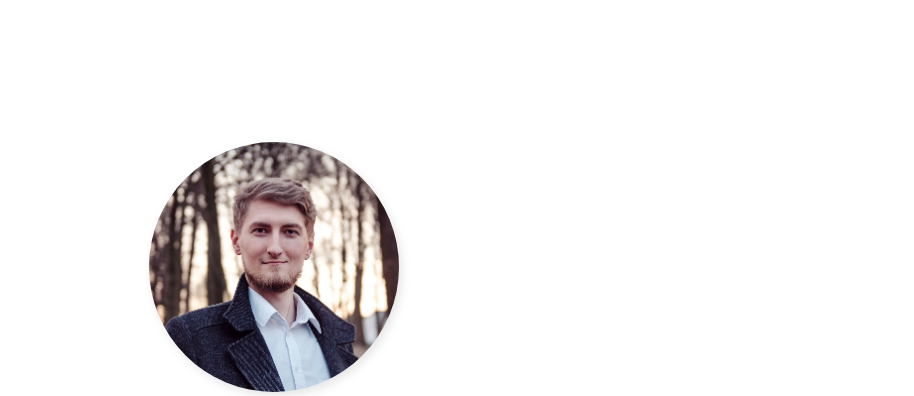
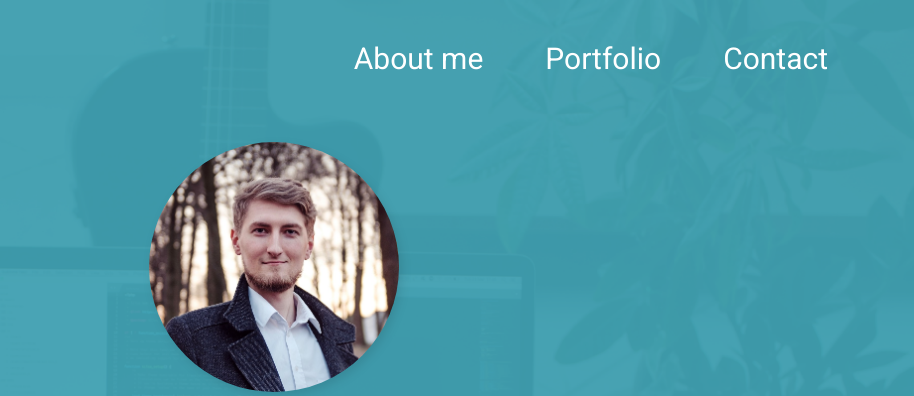
Before and after one commit to KamilPartyka/Portfolio, a Gatsby site: page / in a window 1280 px wide. Shown: the top 396 px of the page, without its empty margins (366-1280 px from the left). Built offline with nearby package versions, Linux system fonts and the light colour scheme; Gatsby itself is replaced by a stand-in of ours; a web font is replaced by a local one.

Commit message:
fixing backgound images

```diff
--- a/gatsby-config.js
+++ b/gatsby-config.js
@@ -1,4 +1,4 @@
-module.exports = {
+const config = {
   pathPrefix: `/Portfolio`,
   plugins: [
     'gatsby-plugin-styled-components',
@@ -6,11 +6,12 @@ module.exports = {
     'gatsby-transformer-sharp',
     'gatsby-plugin-resolve-src',
     'gatsby-plugin-smoothscroll',
+    'gatsby-plugin-image',
     {
       resolve: 'gatsby-source-filesystem',
       options: {
         name: 'images',
-        path: './src/images/',
+        path: './src/images',
       },
       __key: 'images',
     },
@@ -23,3 +24,5 @@ module.exports = {
     },
   ],
 };
+
+export default config;
--- a/package.json
+++ b/package.json
@@ -1,11 +1,8 @@
 {
   "name": "portfolio",
-  "version": "1.0.0",
+  "version": "2.0.0",
   "private": true,
   "description": "Portfolio",
-  "keywords": [
-    "gatsby"
-  ],
   "scripts": {
     "develop": "gatsby develop",
     "start": "gatsby develop",
@@ -25,6 +22,7 @@
     "babel-plugin-styled-components": "^2.0.2",
     "gatsby": "^5.14.1",
     "gatsby-image": "^3.11.0",
+    "gatsby-plugin-image": "^3.14.0",
     "gatsby-plugin-resolve-src": "^2.1.0",
     "gatsby-plugin-sharp": "^5.14.0",
     "gatsby-plugin-smoothscroll": "^1.2.0",
--- a/src/components/sections/Hero/Hero.js
+++ b/src/components/sections/Hero/Hero.js
@@ -1,13 +1,10 @@
 import React from 'react';
 
 import PropTypes from 'prop-types';
-
+import { StaticImage } from 'gatsby-plugin-image';
 import NavBar from 'components/simple/NavBar/NavBar';
 import Bevel from 'components/simple/Bevel/Bevel';
 
-import { graphql, useStaticQuery } from 'gatsby';
-import Image from 'gatsby-image';
-// import BackgroundImage from 'gatsby-background-image';
 import scrollTo from 'gatsby-plugin-smoothscroll';
 
 import { FontAwesomeIcon } from '@fortawesome/react-fontawesome';
@@ -24,36 +21,35 @@ import {
 } from './styles';
 
 const Hero = ({ reference }) => {
-  const data = useStaticQuery(
-    graphql`
-      query {
-        bgImage: file(relativePath: { eq: "hero-bg.png" }) {
-          childImageSharp {
-            fluid {
-              ...GatsbyImageSharpFluid_withWebp
-            }
-          }
-        }
-        heroImg: file(relativePath: { eq: "KamilPartykaAva.jpg" }) {
-          childImageSharp {
-            fluid {
-              ...GatsbyImageSharpFluid_withWebp
-            }
-          }
-        }
-      }
-    `
-  );
-  const bgImage = data.bgImage.childImageSharp.fluid;
-  const heroImg = data.heroImg.childImageSharp.fluid;
-
   return (
-    // <BackgroundImage id="hero" fluid={bgImage} backgroundColor="#41A1B1">
     <>
+      <StaticImage
+        id="hero"
+        src="../../../images/hero-bg.png"
+        backgroundColor="#41A1B1"
+        formats={['webp', 'auto']}
+        alt="img"
+        quality={100}
+        placeholder="blurred"
+        style={{
+          position: 'absolute',
+          width: '100%',
+          height: '110%',
+          zIndex: -1,
+        }}
+      />
       <NavBar />
       <StyledWrapper>
         <StyledContent>
-          <Image fluid={heroImg} alt="img" />
+          <StaticImage
+            src="../../../images/KamilPartykaAva.jpg"
+            width={300}
+            height={300}
+            formats={['webp', 'auto']}
+            alt="img"
+            quality={100}
+            placeholder="blurred"
+          />
           <h1>Kamil Partyka</h1>
           <h2>Front-end Developer</h2>
           <StyledIconsWrapper>
@@ -91,8 +87,7 @@ const Hero = ({ reference }) => {
         </StyledArrows>
       </StyledWrapper>
       <Bevel />
-      </>
-    // </BackgroundImage>
+    </>
   );
 };
 
--- a/src/components/sections/Hero/styles.js
+++ b/src/components/sections/Hero/styles.js
@@ -1,6 +1,6 @@
-import styled, {css} from 'styled-components';
+import styled, { css } from 'styled-components';
 
-export const StyledWrapper = styled.div`
+export const StyledWrapper = styled.section`
   ${({ theme }) => css`
     display: flex;
     align-items: center;
--- a/src/components/sections/Portfolio/Portfolio.js
+++ b/src/components/sections/Portfolio/Portfolio.js
@@ -27,9 +27,7 @@ const Portfolio = () => {
           webLink
           image {
             childImageSharp {
-              fluid {
-                ...GatsbyImageSharpFluid_withWebp
-              }
+              gatsbyImageData
             }
           }
         }
@@ -50,14 +48,14 @@ const Portfolio = () => {
           </div>
           <StyledItemsWrapper>
             {portfolioItemsArr.map((item) => {
-              const { id, webLink, gitLink, description } = item;
-              const image = item.image.childImageSharp.fluid;
+              const { id, webLink, gitLink, description, image } = item;
+              const imageLink = image.childImageSharp.gatsbyImageData;
               return (
                 <PortfolioBox
                   key={id}
                   webLink={webLink}
                   gitLink={gitLink}
-                  image={image}
+                  image={imageLink}
                   description={description}
                 />
               );
--- a/src/components/sections/Portfolio/PortfolioBox/PortfolioBox.js
+++ b/src/components/sections/Portfolio/PortfolioBox/PortfolioBox.js
@@ -14,11 +14,12 @@ import {
   StyledImage,
   StyledText,
 } from './styles';
+import { GatsbyImage } from 'gatsby-plugin-image';
 
 const PortfolioBox = ({ webLink, gitLink, image, description }) => {
   const links = () => (
     <div>
-      {webLink && (
+      {webLink ? (
         <a
           href={webLink}
           target="_blank"
@@ -27,7 +28,7 @@ const PortfolioBox = ({ webLink, gitLink, image, description }) => {
         >
           <FontAwesomeIcon icon={faLink} />
         </a>
-      )}
+      ) : null}
       <a
         href={gitLink}
         target="_blank"
@@ -44,9 +45,19 @@ const PortfolioBox = ({ webLink, gitLink, image, description }) => {
       <StyledInnerWrapper>
         <StyledImageWrapper>
           <StyledHover id="hover">{links()}</StyledHover>
-          {/* <BackgroundImage id="pageImg" fluid={image}> */}
-            <StyledImage />
-          {/* </BackgroundImage> */}
+          <GatsbyImage
+            image={image}
+            formats={['webp', 'auto']}
+            alt="img"
+            quality={100}
+            placeholder="blurred"
+            style={{
+              position: 'absolute',
+              width: '100%',
+              height: '100%',
+            }}
+          />
+          <StyledImage />
         </StyledImageWrapper>
         <StyledText>
           <p>{description}</p>
```
Also changed, not shown: 1 other file.
